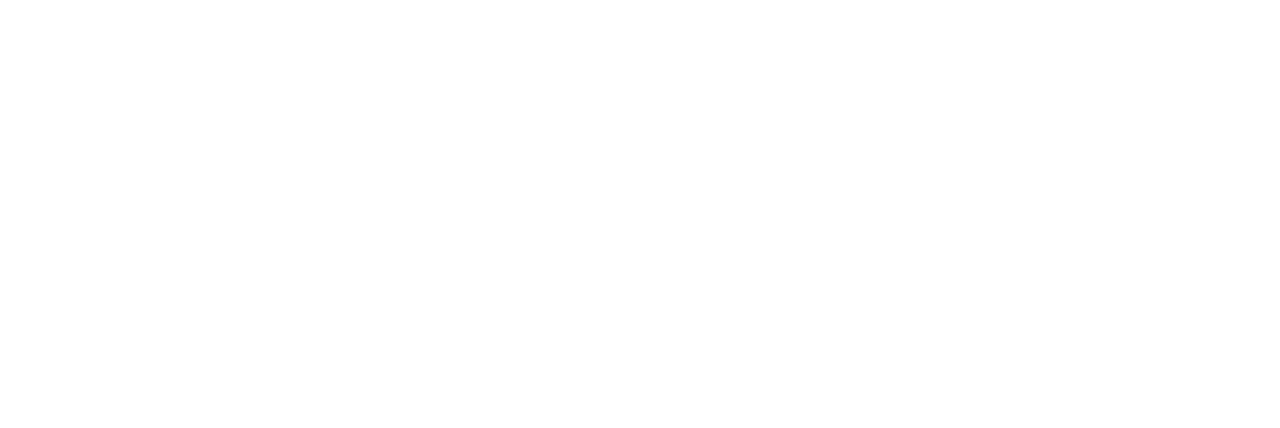
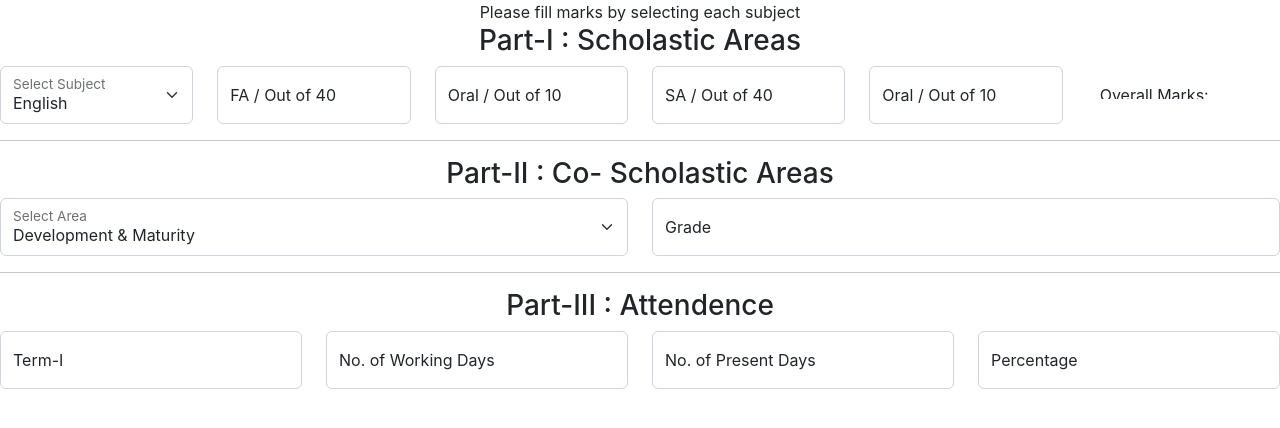
Before and after one commit to ShailajaTripathi/marksheet, a React (Create React App) app: page / in a window 1280 px wide. Shown: the top 428 px of the page. Built offline with nearby package versions, Linux system fonts and the light colour scheme.

Commit message:
updated form

```diff
--- a/src/App.js
+++ b/src/App.js
@@ -1,14 +1,14 @@
 import './App.css';
-import Form from './components/scoreinputform/attendendce/Forms';
-//  import ScoreForm from './pages/scoreform/ScoreForm';
+// import Form from './components/scoreinputform/attendendce/Forms';
+ import ScoreForm from './pages/scoreform/ScoreForm';
 //import Sheet from './pages/scoresheet/Sheet';
 
 function App() {
   return (
     <div className="App">
   {/* <Sheet/> */}
-  {/* <ScoreForm/> */}
-  <Form/>
+  <ScoreForm/>
+  {/* <Form/> */}
     </div>
   );
 }
--- a/src/components/scoreinputform/attendendce/Attendence.jsx
+++ b/src/components/scoreinputform/attendendce/Attendence.jsx
@@ -6,7 +6,7 @@ import Row from "react-bootstrap/Row";
 function Attendence() {
   return (
     <div>
-        <h3>Part-III: Attendence</h3>
+        <h3>Part-III : Attendence</h3>
       <Row>
         <Col>
           <FloatingLabel controlId="fa" label="Term-I">
--- a/src/components/scoreinputform/attendendce/CoscholasticArea.jsx
+++ b/src/components/scoreinputform/attendendce/CoscholasticArea.jsx
@@ -7,7 +7,7 @@ function CoscholasticArea() {
   return (
     <div>
       {" "}
-      <h3> Part- II Co- Scholastic Areas</h3>
+      <h3> Part-II : Co- Scholastic Areas</h3>
       <Row>
         <Col>
           <FloatingLabel controlId="floatingSelect" label="Select Area">
--- a/src/components/scoreinputform/attendendce/ScholasticArea.jsx
+++ b/src/components/scoreinputform/attendendce/ScholasticArea.jsx
@@ -5,7 +5,7 @@ import Row from "react-bootstrap/Row";
 function ScholasticArea() {
   return (
     <div>
-        <h3> Part- I Scholastic Areas</h3>
+        <h3> Part-I : Scholastic Areas</h3>
       <Row>
         <Col>
           <FloatingLabel controlId="floatingSelect" label="Select Subject">
```
